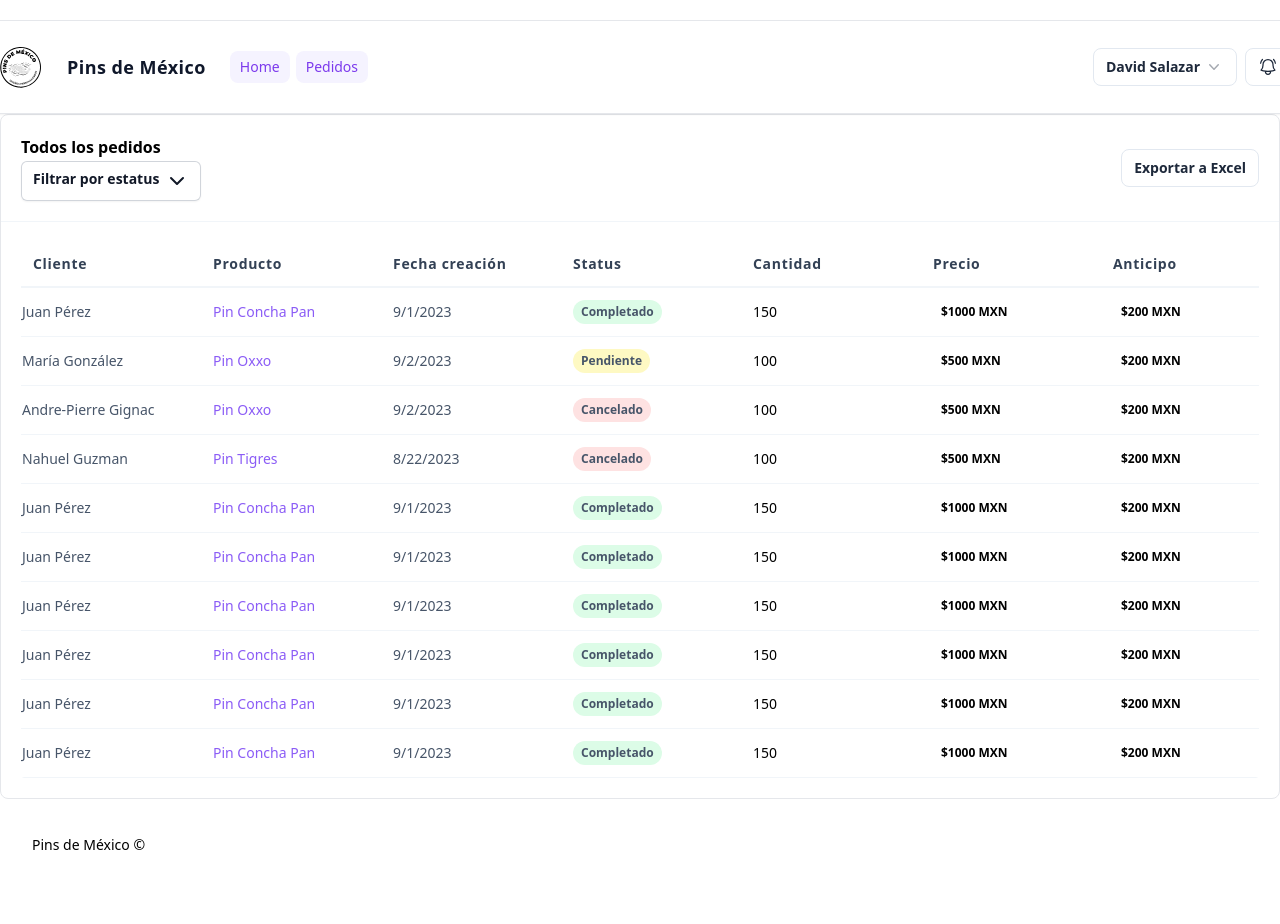
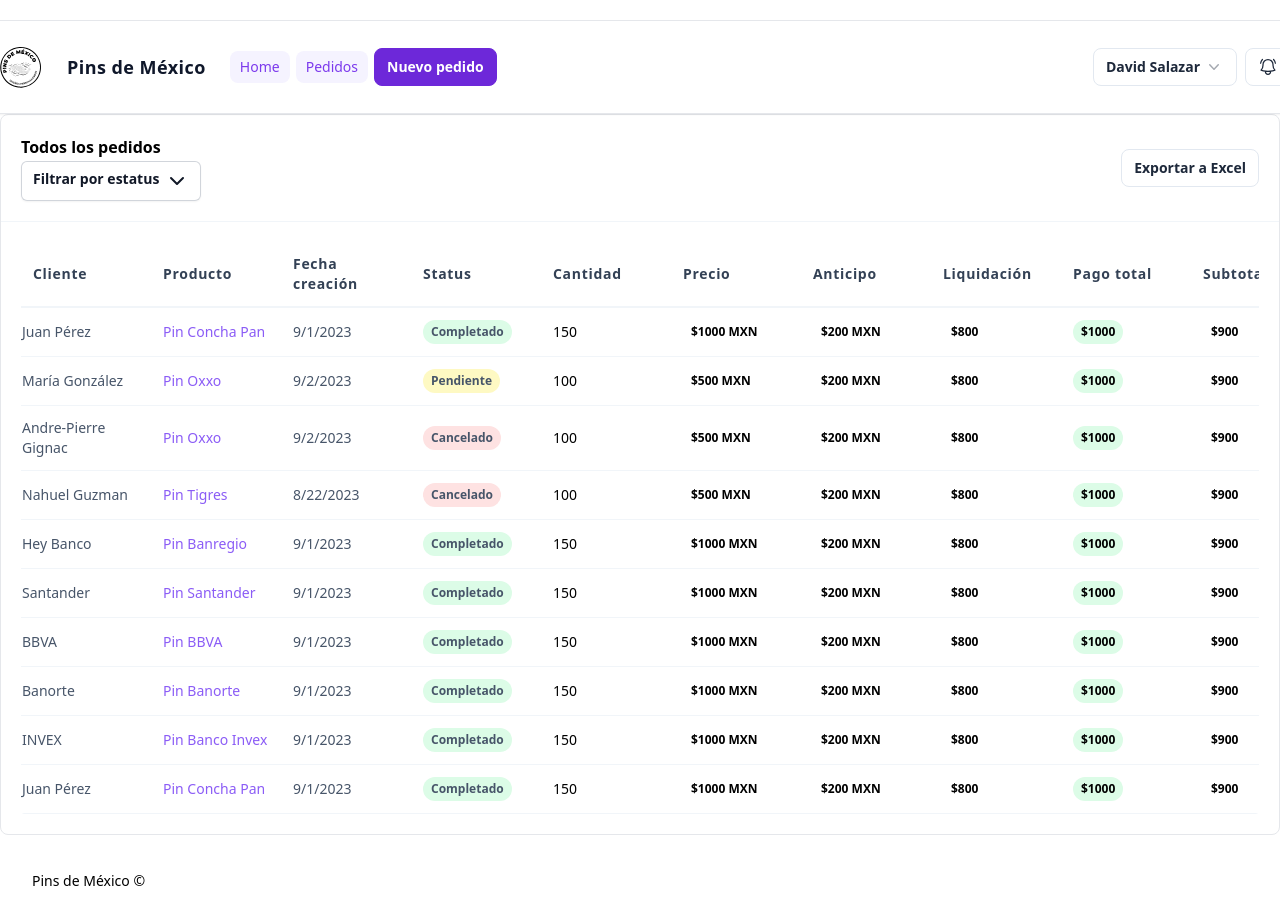
Before and after one commit to dbrab/pins-backup, an Angular app: page /orders in a window 1280 px wide. Shown: the top 924 px of the page. Before the commit the page ends 891 px from the top, so only its background shows below. Built offline with nearby package versions, Linux system fonts and the light colour scheme.

Commit message:
chanes in ui

```diff
--- a/src/app/app.module.ts
+++ b/src/app/app.module.ts
@@ -9,6 +9,7 @@ import { OrdersGridComponent } from './components/orders-grid/orders-grid.compon
 import { MetricsComponent } from './components/metrics/metrics.component';
 import { NavbarComponent } from './components/navbar/navbar.component';
 import { FooterComponent } from './components/footer/footer.component';
+import { OrderFormComponent } from './components/order-form/order-form.component';
 
 @NgModule({
   declarations: [
@@ -19,6 +20,7 @@ import { FooterComponent } from './components/footer/footer.component';
     MetricsComponent,
     NavbarComponent,
     FooterComponent,
+    OrderFormComponent,
   ],
   imports: [
     BrowserModule,
--- a/src/app/components/home/home.component.html
+++ b/src/app/components/home/home.component.html
@@ -10,10 +10,6 @@
       <div class="flex flex-col gap-2 text-center sm:flex-row sm:items-center sm:justify-between sm:text-left">
         <div class="grow">
           <h1 class="mb-1 text-xl font-bold">Dashboard</h1>
-        </div>
-        <div
-          class="inline-flex items-center justify-center space-x-1 rounded-lg border border-violet-700 bg-violet-700 px-3 py-2 text-sm font-semibold leading-5 text-white hover:border-violet-600 hover:bg-violet-600 hover:text-white focus:ring focus:ring-violet-400 focus:ring-opacity-50 active:border-violet-700 active:bg-violet-700">
-          <span>Nuevo pedido</span>
         </div>
 
         <!-- <div
--- a/src/app/components/navbar/navbar.component.html
+++ b/src/app/components/navbar/navbar.component.html
@@ -25,6 +25,10 @@
               class="group flex items-center space-x-2 rounded-lg bg-violet-50 px-2.5 py-1.5 text-sm font-medium text-violet-600">
               <span>Pedidos</span>
             </a>
+            <div
+              class="group-flex items-center justify-center space-x-2 rounded-lg   border border-violet-700 bg-violet-700 px-3 py-2 text-sm font-semibold leading-5 text-white hover:border-violet-600 hover:bg-violet-600 hover:text-white focus:ring focus:ring-violet-400 focus:ring-opacity-50 active:border-violet-700 active:bg-violet-700">
+              <span>Nuevo pedido</span>
+            </div>
           </nav>
           <!-- END Desktop Navigation -->
         </div>
--- /dev/null
+++ b/src/app/components/order-form/order-form.component.html
@@ -0,0 +1,38 @@
+<!-- ====== Modal Section Start -->
+<section x-data="{modalOpen: false}">
+  <div class="container mx-auto py-20">
+    <button (click)="modalOpen = true" class="bg-primary rounded-full py-3 px-6 text-base font-medium text-white">
+      Open Modal
+    </button>
+  </div>
+  <div x-show="modalOpen" x-transition
+    class="fixed top-0 left-0 flex h-full min-h-screen w-full items-center justify-center bg-black bg-opacity-90 px-4 py-5">
+    <div (click)="modalOpen = false"
+      class="w-full max-w-[570px] rounded-[20px] bg-white py-12 px-8 text-center md:py-[60px] md:px-[70px]">
+      <h3 class="text-dark pb-2 text-xl font-bold sm:text-2xl">
+        Your Message Sent Successfully
+      </h3>
+      <span class="bg-primary mx-auto mb-6 inline-block h-1 w-[90px] rounded"></span>
+      <p class="text-body-color mb-10 text-base leading-relaxed">
+        Lorem Ipsum is simply dummy text of the printing and typesetting
+        industry. Lorem Ipsum has been the industry's standard dummy text ever
+        since
+      </p>
+      <div class="-mx-3 flex flex-wrap">
+        <div class="w-1/2 px-3">
+          <button (click)="modalOpen = false"
+            class="text-dark block w-full rounded-lg border border-[#E9EDF9] p-3 text-center text-base font-medium transition hover:border-red-600 hover:bg-red-600 hover:text-white">
+            Cancel
+          </button>
+        </div>
+        <div class="w-1/2 px-3">
+          <button
+            class="bg-primary border-primary block w-full rounded-lg border p-3 text-center text-base font-medium text-white transition hover:bg-opacity-90">
+            View Details
+          </button>
+        </div>
+      </div>
+    </div>
+  </div>
+</section>
+<!-- ====== Modal Section End -->
--- /dev/null
+++ b/src/app/components/order-form/order-form.component.ts
@@ -0,0 +1,10 @@
+import { Component } from '@angular/core';
+
+@Component({
+  selector: 'app-order-form',
+  templateUrl: './order-form.component.html',
+  styleUrls: ['./order-form.component.css']
+})
+export class OrderFormComponent {
+  modalOpen: boolean = false;
+}
--- a/src/app/components/orders-grid/orders-grid.component.html
+++ b/src/app/components/orders-grid/orders-grid.component.html
@@ -40,27 +40,20 @@
     </div>
   </div>
   <div class="p-5">
-    <!-- Responsive Table Container -->
     <div class="min-w-full overflow-x-auto rounded">
-      <!-- Alternate Responsive Table -->
       <table class="min-w-full align-middle text-sm">
-        <!-- Table Header -->
         <thead>
           <tr class="border-b-2 border-slate-100">
             <ng-container *ngFor="let colName of columnsNames">
-              <th class="min-w-[180px] py-3 px-3 text-left text-sm font-semibold tracking-wider text-slate-700">
+              <th class="min-w-[130px] py-3 px-3 text-left text-sm font-semibold tracking-wider text-slate-700">
                 {{ colName }}
               </th>
             </ng-container>
           </tr>
         </thead>
-
-        <!-- END Table Header -->
-
-        <!-- Table Body -->
         <tbody>
           <ng-container *ngFor="let order of orders">
-            <tr class="border-b border-slate-100">
+            <tr class="border-b border-slate-100" [ngClass]="{'bg-yellow-400': order.isOverdue}">
               <td class="py-3 pr-3 text-left text-slate-600">
                 {{order.nombreCliente}}
               </td>
@@ -104,9 +97,18 @@
                 </div>
               </td>
               <td class="p-3 font-medium">
-                <div
-                  class="inline-block rounded-full bg-green-100 px-2 py-1 text-xs font-semibold leading-4 text-black-800">
+                <div class="inline-block rounded-full px-2 py-1 text-xs font-semibold leading-4 text-black-800">
                   ${{order.subtotal}}
+                </div>
+              </td>
+              <td class="p-3 font-medium">
+                <div class="inline-block rounded-full px-2 py-1 text-xs font-semibold leading-4 text-black-800">
+                  {{order.facturaNo}}
+                </div>
+              </td>
+              <td class="p-3 font-medium">
+                <div class="inline-block rounded-full px-2 py-1 text-xs font-semibold leading-4 text-black-800">
+                  {{order.capturadoPor}}
                 </div>
               </td>
               <!-- <td class="py-3 pl-3 text-right font-medium">
@@ -118,11 +120,7 @@
             </tr>
           </ng-container>
         </tbody>
-        <!-- END Table Body -->
       </table>
-      <!-- END Alternate Responsive Table -->
     </div>
-    <!-- END Responsive Table Container -->
   </div>
 </div>
-<!-- END Transactions -->
--- a/src/app/components/orders-grid/orders-grid.component.ts
+++ b/src/app/components/orders-grid/orders-grid.component.ts
@@ -1,4 +1,4 @@
-import { Component } from '@angular/core';
+import { Component, OnInit } from '@angular/core';
 import { Order } from 'src/app/models/order';
 import * as XLSX from 'xlsx';
 @Component({
@@ -6,23 +6,31 @@ import * as XLSX from 'xlsx';
   templateUrl: './orders-grid.component.html',
   styleUrls: ['./orders-grid.component.css']
 })
-export class OrdersGridComponent {
-  orders: Order[] = this.getOrders();
+export class OrdersGridComponent implements OnInit {
+  orders: Order[] = [];
   columnsNames: string[] = ['Cliente', 'Producto', 'Fecha creación', 'Status', 'Cantidad', 'Precio', 'Anticipo', 'Liquidación', 'Pago total', 'Subtotal', 'Factura #.', 'Capturado por'];
   public dropdownOpen = false;
 
   constructor() {
-
+    this.setIsOverdue();
+  }
+  ngOnInit(): void {
+    this.orders = this.getOrders();
+    this.setIsOverdue();
   }
   onclickExport() {
-    /* pass here the table id */
     const ws: XLSX.WorkSheet = XLSX.utils.json_to_sheet(this.orders);
-    /* generate workbook and add the worksheet */
     const wb: XLSX.WorkBook = XLSX.utils.book_new();
     XLSX.utils.book_append_sheet(wb, ws, 'Sheet1');
-    /* save to file */
     XLSX.writeFile(wb, 'Ordenes al dia.xlsx');
   }
+  setIsOverdue() {
+    console.log(new Date())
+    this.orders.forEach((order) => {
+      order.isOverdue = new Date(order.fechaPedido) > new Date();
+    })
+  }
+
   getOrders(): any[] {
     return [
       {
@@ -82,8 +90,8 @@ export class OrdersGridComponent {
         status: 'Cancelado',
       },
       {
-        nombreCliente: 'Juan Pérez',
-        nombreProducto: 'Pin Concha Pan',
+        nombreCliente: 'Hey Banco',
+        nombreProducto: 'Pin Banregio ',
         fechaPedido: new Date('2023-09-01').toLocaleDateString(),
         cantidad: 150,
         precio: 1000,
@@ -96,8 +104,8 @@ export class OrdersGridComponent {
         status: 'Completado',
       },
       {
-        nombreCliente: 'Juan Pérez',
-        nombreProducto: 'Pin Concha Pan',
+        nombreCliente: 'Santander',
+        nombreProducto: 'Pin Santander',
         fechaPedido: new Date('2023-09-01').toLocaleDateString(),
         cantidad: 150,
         precio: 1000,
@@ -110,8 +118,8 @@ export class OrdersGridComponent {
         status: 'Completado',
       },
       {
-        nombreCliente: 'Juan Pérez',
-        nombreProducto: 'Pin Concha Pan',
+        nombreCliente: 'BBVA',
+        nombreProducto: 'Pin BBVA',
         fechaPedido: new Date('2023-09-01').toLocaleDateString(),
         cantidad: 150,
         precio: 1000,
@@ -124,8 +132,8 @@ export class OrdersGridComponent {
         status: 'Completado',
       },
       {
-        nombreCliente: 'Juan Pérez',
-        nombreProducto: 'Pin Concha Pan',
+        nombreCliente: 'Banorte',
+        nombreProducto: 'Pin Banorte',
         fechaPedido: new Date('2023-09-01').toLocaleDateString(),
         cantidad: 150,
         precio: 1000,
@@ -138,8 +146,8 @@ export class OrdersGridComponent {
         status: 'Completado',
       },
       {
-        nombreCliente: 'Juan Pérez',
-        nombreProducto: 'Pin Concha Pan',
+        nombreCliente: 'INVEX',
+        nombreProducto: 'Pin Banco Invex',
         fechaPedido: new Date('2023-09-01').toLocaleDateString(),
         cantidad: 150,
         precio: 1000,
--- a/src/app/models/order.ts
+++ b/src/app/models/order.ts
@@ -11,4 +11,5 @@ export interface Order {
   facturaNo: string;
   capturadoPor: string;
   status: string;
+  isOverdue?: boolean; // Cuando ha sido creada hace mas de 8 dias
 }
```
Also changed, not shown: src/app/components/order-form/order-form.component.css (added), 1 other file (tests, documents, lock files or other folders).
